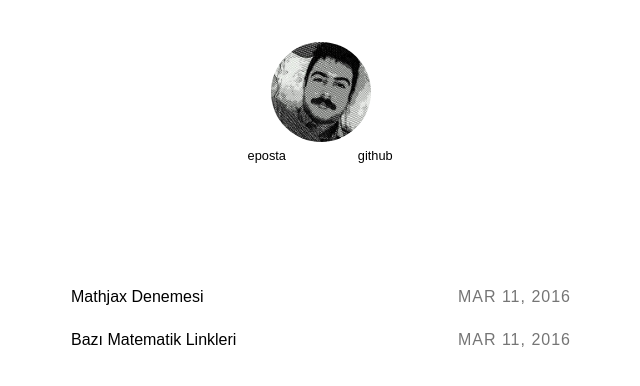
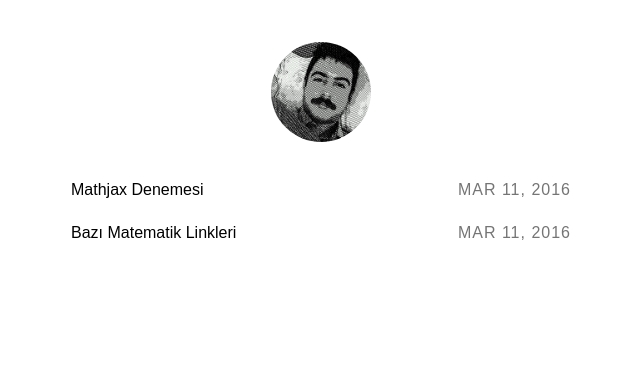
Before and after one commit to hakanergul/hakanergul.github.io, a Jekyll site: the page built from index.html, in a window 1280 px wide. Shown: the top 386 px of the page, without its empty margins (319-959 px from the left). Built offline with Jekyll 4.4.1, drawn with Linux system fonts in a browser that asks for light colours; some web fonts are replaced.

Commit message:
Update header.html

```diff
--- a/_includes/header.html
+++ b/_includes/header.html
@@ -12,6 +12,4 @@
 		<img src="{{ site.baseurl }}/assets/ben.jpg" class="gravatar">
 	</a>
  <span class="logo-prompt">{{ prompt }}</span>
- </br> <a href="mailto:hknrgl@gmail.com" target="_blank">eposta</a>
- <a href="https://github.com/hakanergul" target="_blank">github</a>
 </aside>
```
